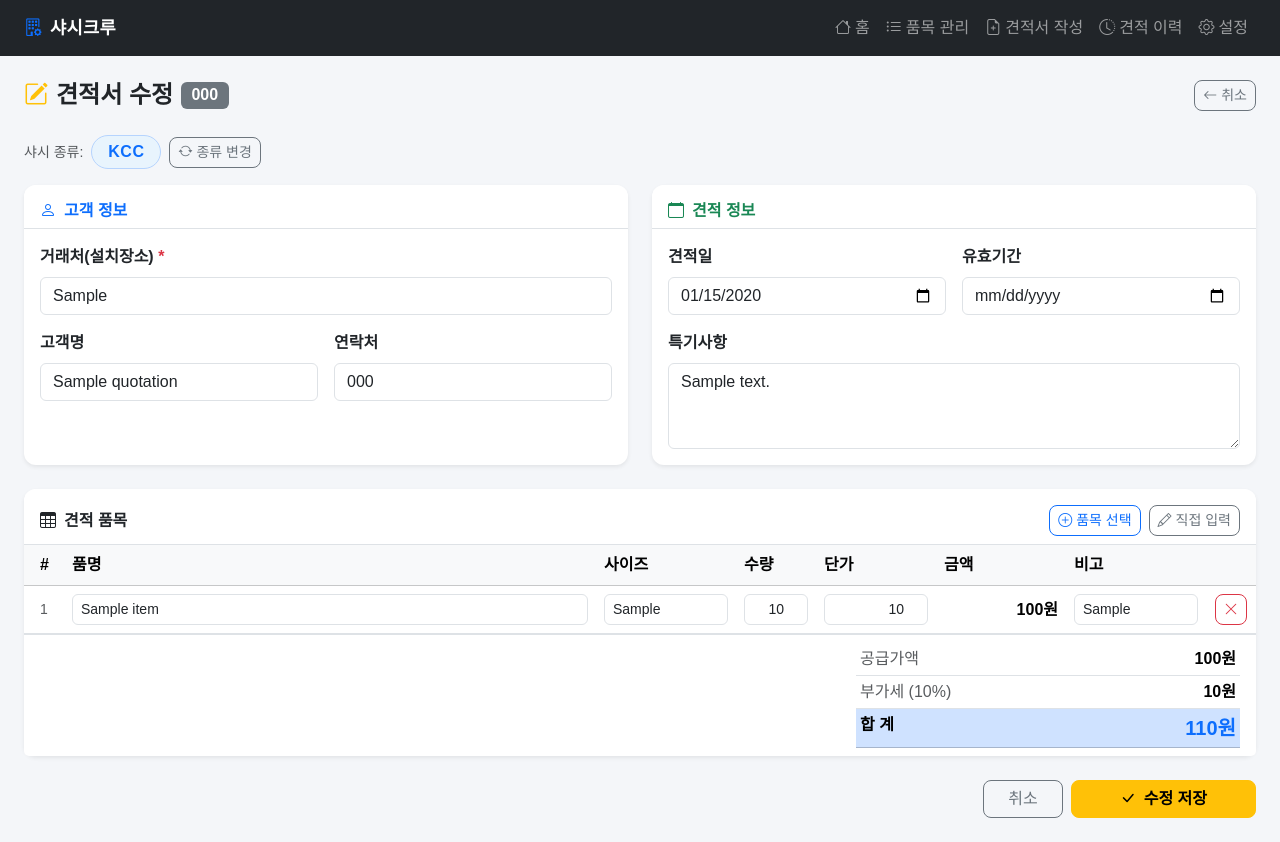
After one commit to line0720-lee/line0720_source, a Flask app: page /quotes/1/edit in a window 1280 px wide. The commit adds this page. Run offline with Flask 3, Linux system fonts and the light colour scheme; data comes from the database, SQL or seed files in the repository; tables that the repository leaves empty hold one stand-in row (values such as "Sample post").

Commit message:
견적서 수정, 진행상태, UI 개선
- 견적서 수정 기능 추가 (quote_edit.html, update_quotation)
- 진행상태(견적/보류/계약) 컬럼 추가 및 AJAX 즉시 저장
- 팩스 → 휴대폰 변경
- 거래처명(설치장소), 고객명으로 라벨 변경
- 견적 이력 컬럼 정리 (공급가액 제거, 수정 아이콘 추가)
- 대시보드 최근 견적 리스트에 고객명 컬럼 추가

Co-Authored-By: Claude Sonnet 4.6 <noreply@anthropic.com>

```diff
--- a/app.py
+++ b/app.py
@@ -11,8 +11,9 @@ from database import (
     get_all_settings, save_settings, get_setting,
     get_all_items, get_item, create_item, update_item, delete_item,
     get_items_count_by_vendor,
-    create_quotation, update_quotation_pdf,
+    create_quotation, update_quotation, update_quotation_pdf,
     get_quotation, get_all_quotations, get_quotation_stats, delete_quotation,
+    update_quotation_status,
 )
 from pdf_generator import generate_pdf, generate_pdf_bytes
 
@@ -267,6 +268,76 @@ def quote_detail(qid):
     return render_template("quote_detail.html", q=q, items=items, company=company)
 
 
+@app.route("/quotes/<int:qid>/edit", methods=["GET", "POST"])
+def quote_edit(qid):
+    q, items = get_quotation(qid)
+    if not q:
+        flash("견적서를 찾을 수 없습니다.", "danger")
+        return redirect(url_for("quote_list"))
+
+    vendors = get_all_vendors()
+
+    if request.method == "POST":
+        f = request.form
+        vendor_id = f.get("vendor_id", type=int)
+        vendor = get_vendor(vendor_id) if vendor_id else None
+        vendor_name = vendor["name"] if vendor else (q["vendor_name"] or "기타")
+
+        line_items = []
+        names   = request.form.getlist("item_name[]")
+        sizes   = request.form.getlist("item_size[]")
+        qtys    = request.form.getlist("item_qty[]")
+        prices  = request.form.getlist("item_price[]")
+        amounts = request.form.getlist("item_amount[]")
+        remarks = request.form.getlist("item_remarks[]")
+
+        for i in range(len(names)):
+            if not names[i].strip():
+                continue
+            line_items.append({
+                "name":       names[i],
+                "size":       sizes[i] if i < len(sizes) else "",
+                "quantity":   int(qtys[i]) if i < len(qtys) and qtys[i] else 1,
+                "unit_price": int(prices[i]) if i < len(prices) and prices[i] else 0,
+                "amount":     int(amounts[i]) if i < len(amounts) and amounts[i] else 0,
+                "remarks":    remarks[i] if i < len(remarks) else "",
+            })
+
+        supply_total = sum(it["amount"] for it in line_items)
+        vat          = round(supply_total * 0.1)
+        grand_total  = supply_total + vat
+
+        update_quotation(
+            qid=qid,
+            vendor_id=vendor_id,
+            vendor_name=vendor_name,
+            customer_company=f.get("customer_company", ""),
+            customer_name=f.get("customer_name", ""),
+            customer_phone=f.get("customer_phone", ""),
+            issue_date=f.get("issue_date", ""),
+            valid_until=f.get("valid_until", ""),
+            notes=f.get("notes", ""),
+            supply_total=supply_total,
+            vat=vat,
+            grand_total=grand_total,
+            line_items=line_items,
+        )
+        flash("견적서가 수정되었습니다.", "success")
+        return redirect(url_for("quote_detail", qid=qid))
+
+    # GET — 편집 폼 렌더링
+    active_vendor = get_vendor(q["vendor_id"]) if q["vendor_id"] else None
+    vendor_items  = get_all_items(vendor_id=q["vendor_id"]) if q["vendor_id"] else []
+    return render_template(
+        "quote_edit.html",
+        q=q,
+        items=items,
+        vendors=vendors,
+        active_vendor=active_vendor,
+        vendor_items=vendor_items,
+    )
+
+
 @app.route("/quotes/<int:qid>/pdf")
 def quote_pdf(qid):
     q, items = get_quotation(qid)
@@ -295,6 +366,16 @@ def quote_pdf(qid):
     )
 
 
+@app.route("/quotes/<int:qid>/status", methods=["POST"])
+def quote_status_update(qid):
+    data = request.get_json()
+    status = data.get("status", "견적")
+    if status not in ("견적", "보류", "계약"):
+        return jsonify({"success": False, "error": "invalid status"}), 400
+    update_quotation_status(qid, status)
+    return jsonify({"success": True})
+
+
 @app.route("/quotes/<int:qid>/delete", methods=["POST"])
 def quote_delete(qid):
     q, _ = get_quotation(qid)
--- a/pdf_generator.py
+++ b/pdf_generator.py
@@ -120,7 +120,7 @@ def _build_story(quotation: dict, line_items: list, company: dict):
     left = [
         [Paragraph(f"<b>{co_name}</b>", _style(11, bold=True))],
         [Paragraph(co_addr, _style(9))],
-        [Paragraph(f"TEL: {co_phone}  /  FAX: {co_fax}", _style(9))],
+        [Paragraph(f"TEL: {co_phone}  /  휴대폰: {co_fax}", _style(9))],
         [Paragraph(f"담당: {co_mgr}", _style(9))],
     ]
     right = [
--- a/static/css/style.css
+++ b/static/css/style.css
@@ -116,6 +116,19 @@ a.vendor-btn-KCC.btn-primary { background: #0d6efd; border-color: #0d6efd; }
   padding: 0.5rem 0.75rem;
 }
 
+/* ── 진행상태 셀렉트 ────────────────────────────────────────────────────── */
+.status-select {
+  font-size: 0.78rem;
+  font-weight: 600;
+  padding: 0.2rem 0.5rem;
+  border-radius: 0.4rem;
+  min-width: 72px;
+  cursor: pointer;
+}
+.status-select.status-견적 { border-color: #0d6efd; color: #0d6efd; background: #f0f4ff; }
+.status-select.status-보류 { border-color: #ffc107; color: #856404; background: #fffbea; }
+.status-select.status-계약 { border-color: #198754; color: #198754; background: #edfaf3; }
+
 /* ── 공통 ───────────────────────────────────────────────────────────────── */
 .alert  { border-radius: 0.5rem; }
 .btn    { border-radius: 0.5rem; }
--- a/static/js/quote.js
+++ b/static/js/quote.js
@@ -21,7 +21,7 @@ function recalc() {
   document.getElementById('grandTotal').textContent  = fmt(grand)  + '원';
 }
 
-function addRow(name = '', size = '', price = 0, remarks = '') {
+function addRow(name = '', size = '', qty = 1, price = 0, remarks = '') {
   const hint = document.getElementById('emptyHint');
   if (hint) hint.remove();
 
@@ -32,11 +32,11 @@ function addRow(name = '', size = '', price = 0, remarks = '') {
     <td class="ps-3 text-muted small seq">${rowCount}</td>
     <td><input type="text"   class="form-control form-control-sm name-input" name="item_name[]"    value="${escHtml(name)}"    placeholder="품명"></td>
     <td><input type="text"   class="form-control form-control-sm"             name="item_size[]"    value="${escHtml(size)}"    placeholder="사이즈"></td>
-    <td><input type="number" class="form-control form-control-sm qty"          name="item_qty[]"     value="1"   min="1"></td>
+    <td><input type="number" class="form-control form-control-sm qty"          name="item_qty[]"     value="${qty}" min="1"></td>
     <td><input type="number" class="form-control form-control-sm price"        name="item_price[]"   value="${price}" min="0"></td>
     <td>
       <input type="hidden" class="amount" name="item_amount[]" value="0">
-      <span class="amount-display fw-semibold text-end d-block">${fmt(price)}원</span>
+      <span class="amount-display fw-semibold text-end d-block">${fmt(qty * price)}원</span>
     </td>
     <td><input type="text"   class="form-control form-control-sm"             name="item_remarks[]" value="${escHtml(remarks)}" placeholder="비고"></td>
     <td class="text-center">
@@ -88,6 +88,7 @@ function addSelected() {
     addRow(
       row.dataset.name,
       row.dataset.size,
+      1,
       parseInt(row.dataset.price) || 0,
       row.dataset.remarks
     );
--- a/templates/items.html
+++ b/templates/items.html
@@ -88,7 +88,7 @@
       <div class="modal-body">
         <input type="hidden" id="editId">
         <div class="mb-3">
-          <label class="form-label fw-semibold">업체 <span class="text-danger">*</span></label>
+          <label class="form-label fw-semibold">샤시 종류 <span class="text-danger">*</span></label>
           <select class="form-select" id="fVendor">
             {% for v in vendors %}
             <option value="{{ v.id }}"
--- /dev/null
+++ b/templates/quote_edit.html
@@ -0,0 +1,305 @@
+{% extends "base.html" %}
+{% block title %}견적서 수정 {{ q.quote_number }}{% endblock %}
+
+{% block content %}
+<div class="d-flex justify-content-between align-items-center mb-4">
+  <div class="d-flex align-items-center gap-2">
+    <h4 class="fw-bold mb-0"><i class="bi bi-pencil-square me-2 text-warning"></i>견적서 수정</h4>
+    <span class="badge bg-secondary fs-6">{{ q.quote_number }}</span>
+  </div>
+  <a href="{{ url_for('quote_detail', qid=q.id) }}" class="btn btn-outline-secondary btn-sm">
+    <i class="bi bi-arrow-left me-1"></i>취소
+  </a>
+</div>
+
+<!-- 샤시 종류 선택 -->
+<div class="mb-3 d-flex align-items-center gap-2 flex-wrap">
+  <span class="text-muted small">샤시 종류:</span>
+  {% if active_vendor %}
+  <span class="vendor-badge vendor-badge-{{ active_vendor.name }} fs-6 px-3 py-1" id="vendorBadge">
+    {{ active_vendor.name }}
+  </span>
+  {% endif %}
+  <button type="button" class="btn btn-sm btn-outline-secondary" data-bs-toggle="modal" data-bs-target="#vendorModal">
+    <i class="bi bi-arrow-repeat me-1"></i>종류 변경
+  </button>
+</div>
+
+<form method="POST" action="{{ url_for('quote_edit', qid=q.id) }}" id="quoteForm">
+  <input type="hidden" name="vendor_id" id="vendorIdInput"
+         value="{{ active_vendor.id if active_vendor else '' }}">
+
+  <div class="row g-4">
+    <!-- 고객 정보 -->
+    <div class="col-lg-6">
+      <div class="card border-0 shadow-sm h-100">
+        <div class="card-header bg-white border-bottom pt-3">
+          <h6 class="fw-bold mb-0 text-primary"><i class="bi bi-person me-2"></i>고객 정보</h6>
+        </div>
+        <div class="card-body">
+          <div class="mb-3">
+            <label class="form-label fw-semibold">거래처(설치장소) <span class="text-danger">*</span></label>
+            <input type="text" class="form-control" name="customer_company"
+                   value="{{ q.customer_company or '' }}" placeholder="예: OO건설" required>
+          </div>
+          <div class="row g-3">
+            <div class="col-md-6">
+              <label class="form-label fw-semibold">고객명</label>
+              <input type="text" class="form-control" name="customer_name"
+                     value="{{ q.customer_name or '' }}" placeholder="홍길동">
+            </div>
+            <div class="col-md-6">
+              <label class="form-label fw-semibold">연락처</label>
+              <input type="text" class="form-control" name="customer_phone"
+                     value="{{ q.customer_phone or '' }}" placeholder="010-0000-0000">
+            </div>
+          </div>
+        </div>
+      </div>
+    </div>
+
+    <!-- 견적 정보 -->
+    <div class="col-lg-6">
+      <div class="card border-0 shadow-sm h-100">
+        <div class="card-header bg-white border-bottom pt-3">
+          <h6 class="fw-bold mb-0 text-success"><i class="bi bi-calendar me-2"></i>견적 정보</h6>
+        </div>
+        <div class="card-body">
+          <div class="row g-3">
+            <div class="col-md-6">
+              <label class="form-label fw-semibold">견적일</label>
+              <input type="date" class="form-control" name="issue_date"
+                     value="{{ q.issue_date or '' }}">
+            </div>
+            <div class="col-md-6">
+              <label class="form-label fw-semibold">유효기간</label>
+              <input type="date" class="form-control" name="valid_until"
+                     value="{{ q.valid_until or '' }}">
+            </div>
+          </div>
+          <div class="mt-3">
+            <label class="form-label fw-semibold">특기사항</label>
+            <textarea class="form-control" name="notes" rows="3"
+                      placeholder="납기, 결제조건, 기타 안내사항 등">{{ q.notes or '' }}</textarea>
+          </div>
+        </div>
+      </div>
+    </div>
+
+    <!-- 품목 -->
+    <div class="col-12">
+      <div class="card border-0 shadow-sm">
+        <div class="card-header bg-white border-bottom pt-3 d-flex justify-content-between align-items-center">
+          <h6 class="fw-bold mb-0">
+            <i class="bi bi-table me-2"></i>견적 품목
+          </h6>
+          <div class="d-flex gap-2">
+            <button type="button" class="btn btn-sm btn-outline-primary"
+                    data-bs-toggle="modal" data-bs-target="#pickModal">
+              <i class="bi bi-plus-circle me-1"></i>품목 선택
+            </button>
+            <button type="button" class="btn btn-sm btn-outline-secondary" onclick="addCustomRow()">
+              <i class="bi bi-pencil me-1"></i>직접 입력
+            </button>
+          </div>
+        </div>
+        <div class="card-body p-0">
+          <div class="table-responsive">
+            <table class="table align-middle mb-0" id="lineTable">
+              <thead class="table-light">
+                <tr>
+                  <th class="ps-3" style="width:40px">#</th>
+                  <th>품명</th>
+                  <th style="width:140px">사이즈</th>
+                  <th style="width:80px">수량</th>
+                  <th style="width:120px">단가</th>
+                  <th style="width:130px">금액</th>
+                  <th style="width:140px">비고</th>
+                  <th style="width:50px"></th>
+                </tr>
+              </thead>
+              <tbody id="lineBody">
+                <tr id="emptyHint" style="display:none">
+                  <td colspan="8" class="text-center text-muted py-5">
+                    <i class="bi bi-arrow-up-circle fs-4 d-block mb-2"></i>
+                    위 버튼으로 품목을 추가하세요.
+                  </td>
+                </tr>
+              </tbody>
+            </table>
+          </div>
+        </div>
+
+        <!-- 합계 -->
+        <div class="card-footer bg-white border-top">
+          <div class="row justify-content-end">
+            <div class="col-lg-4">
+              <table class="table table-sm mb-0">
+                <tr>
+                  <td class="text-muted">공급가액</td>
+                  <td class="text-end fw-semibold" id="supplyTotal">0원</td>
+                </tr>
+                <tr>
+                  <td class="text-muted">부가세 (10%)</td>
+                  <td class="text-end fw-semibold" id="vatTotal">0원</td>
+                </tr>
+                <tr class="table-primary">
+                  <td class="fw-bold">합 계</td>
+                  <td class="text-end fw-bold fs-5" id="grandTotal">0원</td>
+                </tr>
+              </table>
+            </div>
+          </div>
+        </div>
+      </div>
+    </div>
+
+    <!-- 저장 버튼 -->
+    <div class="col-12 d-flex gap-2 justify-content-end">
+      <a href="{{ url_for('quote_detail', qid=q.id) }}"
+         class="btn btn-outline-secondary px-4">취소</a>
+      <button type="submit" class="btn btn-warning px-5 fw-semibold">
+        <i class="bi bi-check-lg me-2"></i>수정 저장
+      </button>
+    </div>
+  </div>
+</form>
+
+<!-- 품목 선택 모달 -->
+<div class="modal fade" id="pickModal" tabindex="-1">
+  <div class="modal-dialog modal-lg">
+    <div class="modal-content">
+      <div class="modal-header border-0">
+        <h5 class="modal-title fw-bold">품목 선택</h5>
+        <button type="button" class="btn-close" data-bs-dismiss="modal"></button>
+      </div>
+      <div class="modal-body">
+        <input type="text" class="form-control mb-3" id="pickSearch" placeholder="품명 검색...">
+        <div class="table-responsive" style="max-height:380px;overflow-y:auto">
+          <table class="table table-hover align-middle">
+            <thead class="table-light sticky-top">
+              <tr>
+                <th style="width:40px"></th>
+                <th>품명</th>
+                <th>사이즈</th>
+                <th class="text-end">단가</th>
+                <th>비고</th>
+              </tr>
+            </thead>
+            <tbody id="pickBody">
+              {% for item in vendor_items %}
+              <tr class="pick-row" data-name="{{ item.name|e }}" data-size="{{ item.size|e }}"
+                  data-price="{{ item.unit_price }}" data-remarks="{{ item.remarks|e }}">
+                <td><input type="checkbox" class="form-check-input pick-chk"></td>
+                <td class="fw-semibold">{{ item.name }}</td>
+                <td class="text-muted">{{ item.size or '-' }}</td>
+                <td class="text-end">{{ "{:,}".format(item.unit_price) }}원</td>
+                <td class="text-muted small">{{ item.remarks or '' }}</td>
+              </tr>
+              {% else %}
+              <tr>
+                <td colspan="5" class="text-center text-muted py-4">
+                  <i class="bi bi-inbox me-2"></i>품목이 없습니다.
+                </td>
+              </tr>
+              {% endfor %}
+            </tbody>
+          </table>
+        </div>
+      </div>
+      <div class="modal-footer border-0">
+        <button class="btn btn-secondary" data-bs-dismiss="modal">취소</button>
+        <button class="btn btn-primary px-4" onclick="addSelected()">
+          <i class="bi bi-plus-lg me-1"></i>선택 추가
+        </button>
+      </div>
+    </div>
+  </div>
+</div>
+
+<!-- 샤시 종류 변경 모달 -->
+<div class="modal fade" id="vendorModal" tabindex="-1">
+  <div class="modal-dialog">
+    <div class="modal-content">
+      <div class="modal-header border-0">
+        <h5 class="modal-title fw-bold">샤시 종류 변경</h5>
+        <button type="button" class="btn-close" data-bs-dismiss="modal"></button>
+      </div>
+      <div class="modal-body">
+        <p class="text-muted small mb-3">변경 시 품목 선택 목록이 해당 샤시 종류로 갱신됩니다.</p>
+        <div class="row g-3">
+          {% for v in vendors %}
+          <div class="col-6">
+            <button type="button"
+                    class="btn w-100 py-3 {% if active_vendor and active_vendor.id == v.id %}btn-primary{% else %}btn-outline-primary{% endif %}"
+                    onclick="changeVendor({{ v.id }}, '{{ v.name|e }}')">
+              <span class="vendor-badge vendor-badge-{{ v.name }} d-block mb-1">{{ v.name }}</span>
+            </button>
+          </div>
+          {% endfor %}
+        </div>
+      </div>
+    </div>
+  </div>
+</div>
+{% endblock %}
+
+{% block scripts %}
+<script src="{{ url_for('static', filename='js/quote.js') }}"></script>
+<script>
+// 기존 품목을 테이블에 미리 채움
+const EXISTING_ITEMS = [
+  {% for item in items %}
+  {
+    name: {{ item.name | tojson }},
+    size: {{ (item.size or '') | tojson }},
+    quantity: {{ item.quantity }},
+    unit_price: {{ item.unit_price }},
+    amount: {{ item.amount }},
+    remarks: {{ (item.remarks or '') | tojson }}
+  }{% if not loop.last %},{% endif %}
+  {% endfor %}
+];
+
+document.addEventListener('DOMContentLoaded', function () {
+  EXISTING_ITEMS.forEach(function (item) {
+    addRow(item.name, item.size, item.quantity, item.unit_price, item.remarks);
+  });
+});
+
+function changeVendor(vendorId, vendorName) {
+  document.getElementById('vendorIdInput').value = vendorId;
+  document.getElementById('vendorBadge').textContent = vendorName;
+  document.getElementById('vendorBadge').className =
+    'vendor-badge vendor-badge-' + vendorName + ' fs-6 px-3 py-1';
+
+  // 품목 선택 모달 목록 갱신
+  fetch('/items/list?vendor_id=' + vendorId)
+    .then(r => r.json())
+    .then(items => {
+      const tbody = document.getElementById('pickBody');
+      if (items.length === 0) {
+        tbody.innerHTML = '<tr><td colspan="5" class="text-center text-muted py-4">'
+          + '<i class="bi bi-inbox me-2"></i>품목이 없습니다.</td></tr>';
+      } else {
+        tbody.innerHTML = items.map(item => `
+          <tr class="pick-row" data-name="${escHtml(item.name)}" data-size="${escHtml(item.size||'')}"
+              data-price="${item.unit_price}" data-remarks="${escHtml(item.remarks||'')}">
+            <td><input type="checkbox" class="form-check-input pick-chk"></td>
+            <td class="fw-semibold">${escHtml(item.name)}</td>
+            <td class="text-muted">${escHtml(item.size||'-')}</td>
+            <td class="text-end">${item.unit_price.toLocaleString()}원</td>
+            <td class="text-muted small">${escHtml(item.remarks||'')}</td>
+          </tr>`).join('');
+      }
+      // 모달 닫기
+      bootstrap.Modal.getInstance(document.getElementById('vendorModal')).hide();
+    });
+}
+
+function escHtml(s) {
+  return String(s).replace(/&/g,'&amp;').replace(/</g,'&lt;').replace(/>/g,'&gt;')
+                  .replace(/"/g,'&quot;').replace(/'/g,'&#39;');
+}
+</script>
+{% endblock %}
--- a/templates/settings.html
+++ b/templates/settings.html
@@ -29,9 +29,9 @@
                      value="{{ cfg.phone }}" placeholder="031-000-0000">
             </div>
             <div class="col-md-6">
-              <label class="form-label fw-semibold">팩스</label>
+              <label class="form-label fw-semibold">휴대폰</label>
               <input type="text" class="form-control" name="fax"
-                     value="{{ cfg.fax }}" placeholder="031-000-0001">
+                     value="{{ cfg.fax }}" placeholder="010-0000-0000">
             </div>
           </div>
           <div class="mt-3">
```
Also changed, not shown: database.py (+35 -0 lines), templates/index.html (+36 -23 lines), templates/new_quote.html (+8 -8 lines), templates/quote_detail.html (+7 -4 lines), templates/quote_list.html (+33 -8 lines).
